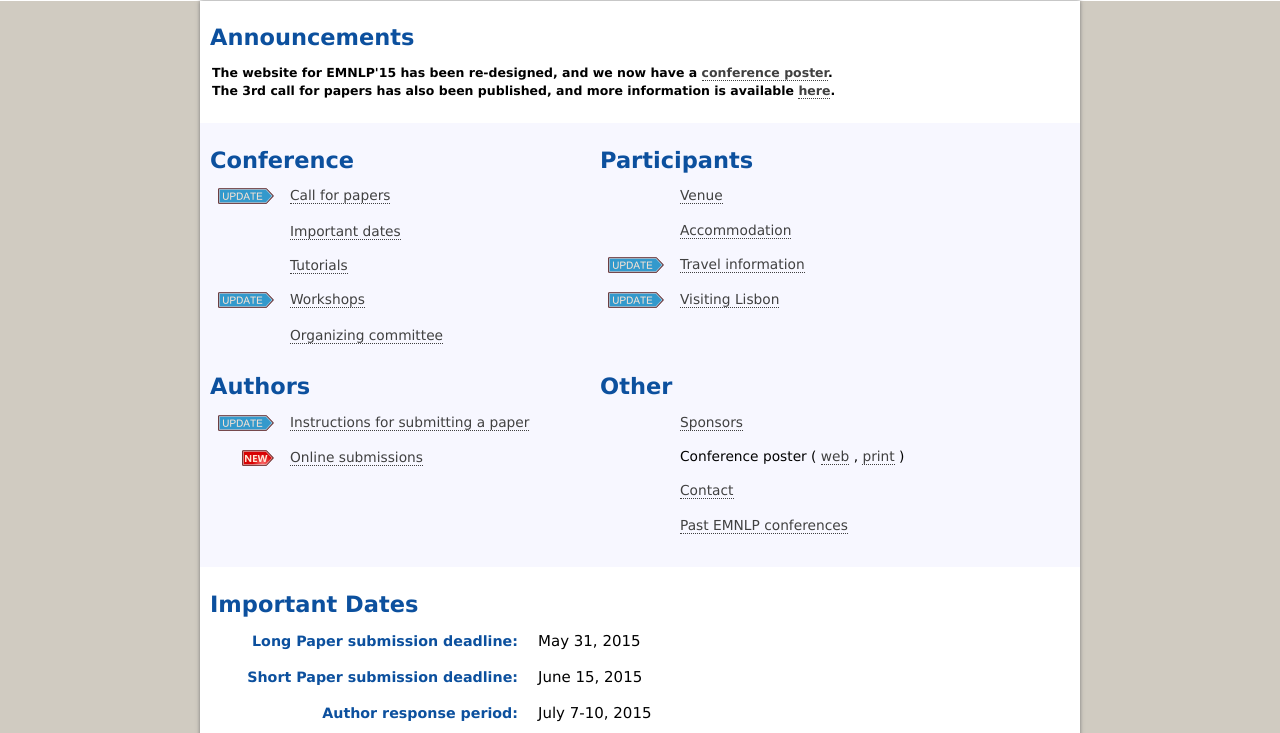
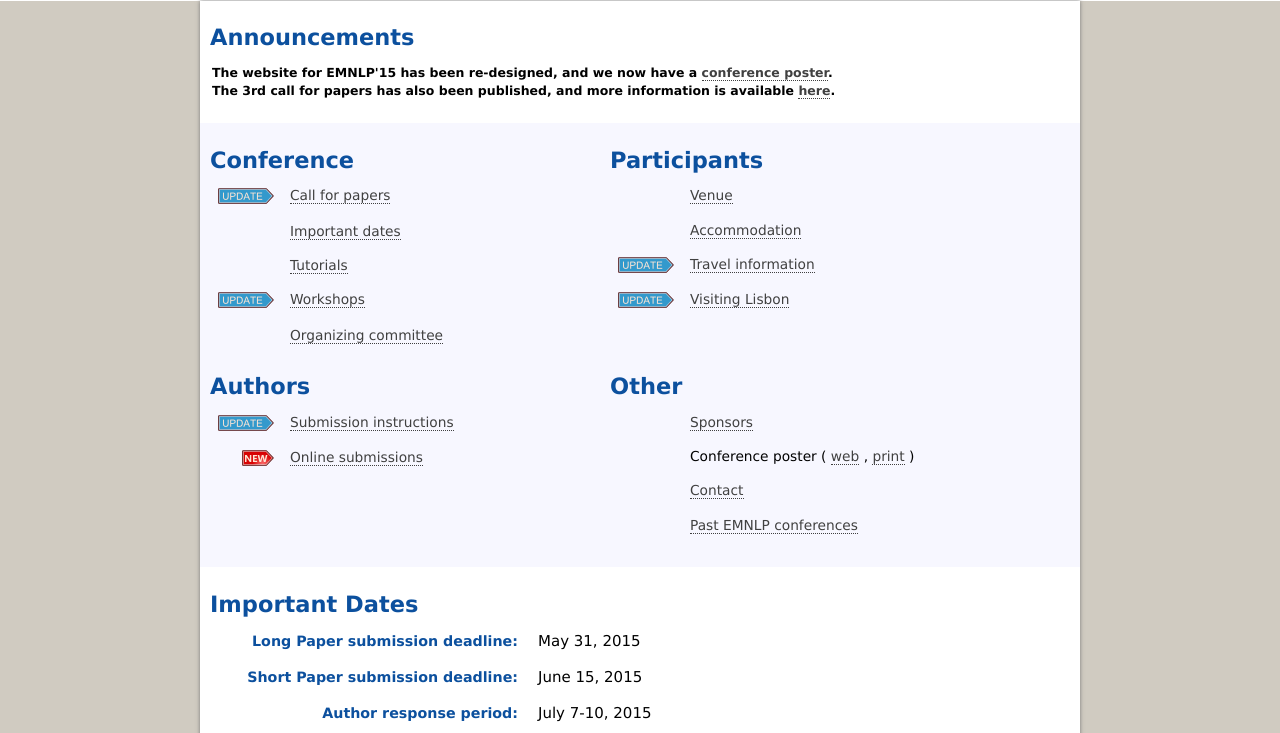
Before and after one commit to bgmartins/emnlp2015-website, a PHP site: page /index-alternative-design.html in a window 1280 px wide. Shown: the part 405-1138 px from the top of the page. Run offline with PHP 8.4, Linux system fonts and the light colour scheme.

Commit message:
Small bugfix.

```diff
--- a/css/style-alternative.css
+++ b/css/style-alternative.css
@@ -192,7 +192,7 @@
 #conference,
 #authors {
  float: left;
- width: 390px;
+ width: 400px;
 }
 
 #committees {
--- a/index-alternative-design.html
+++ b/index-alternative-design.html
@@ -104,7 +104,7 @@
 					</h2>
 					<ul>
 						<li class="update">
-							<a href="submissions.html">Instructions for submitting a paper</a>
+							<a href="submissions.html">Submission instructions</a>
 						</li>
 						<li class="new">
 							<a href="https://www.softconf.com/emnlp2015/papers/">Online submissions</a>
```
